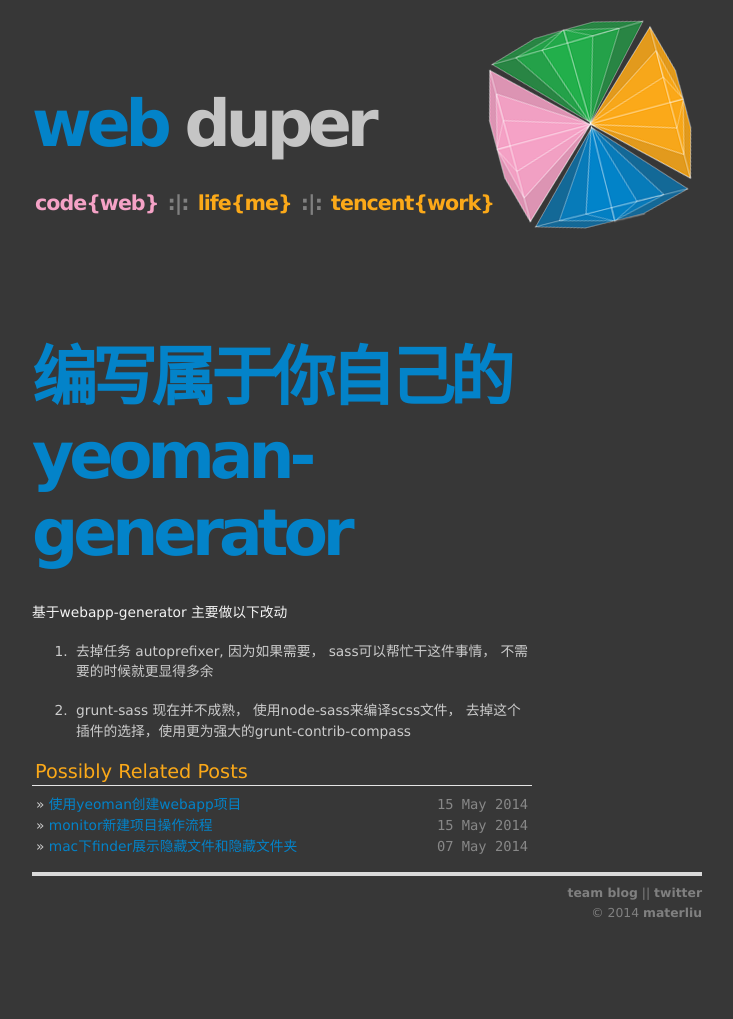
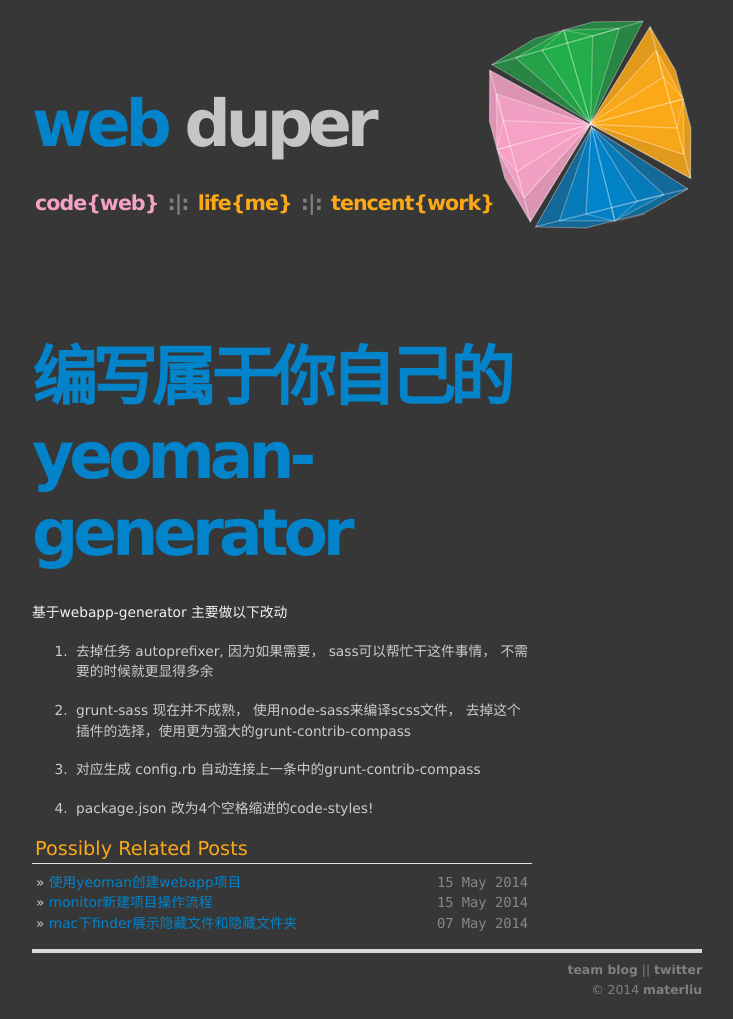
Before and after one commit to materliu/materliu.github.io, a Jekyll site: the page built from all/web/_posts/2014-05-15-yeoman-customization-generator.md, in a window 1280 px wide. Shown: the whole page, without its empty margins (273-1006 px from the left). Built offline with Jekyll 4.4.1, drawn with Linux system fonts in a browser that asks for light colours; Markdown is read by kramdown in place of the engine named in the settings; before the commit the page ends 942 px from its top, so only the background shows below that.

Commit message:
change package.json code-styles!

```diff
--- a/all/web/_posts/2014-05-15-yeoman-customization-generator.md
+++ b/all/web/_posts/2014-05-15-yeoman-customization-generator.md
@@ -10,3 +10,7 @@
 1. 去掉任务 autoprefixer, 因为如果需要， sass可以帮忙干这件事情， 不需要的时候就更显得多余
 
 2. grunt-sass 现在并不成熟， 使用node-sass来编译scss文件， 去掉这个插件的选择，使用更为强大的grunt-contrib-compass
+
+3. 对应生成 config.rb 自动连接上一条中的grunt-contrib-compass
+
+3. package.json 改为4个空格缩进的code-styles!
```
